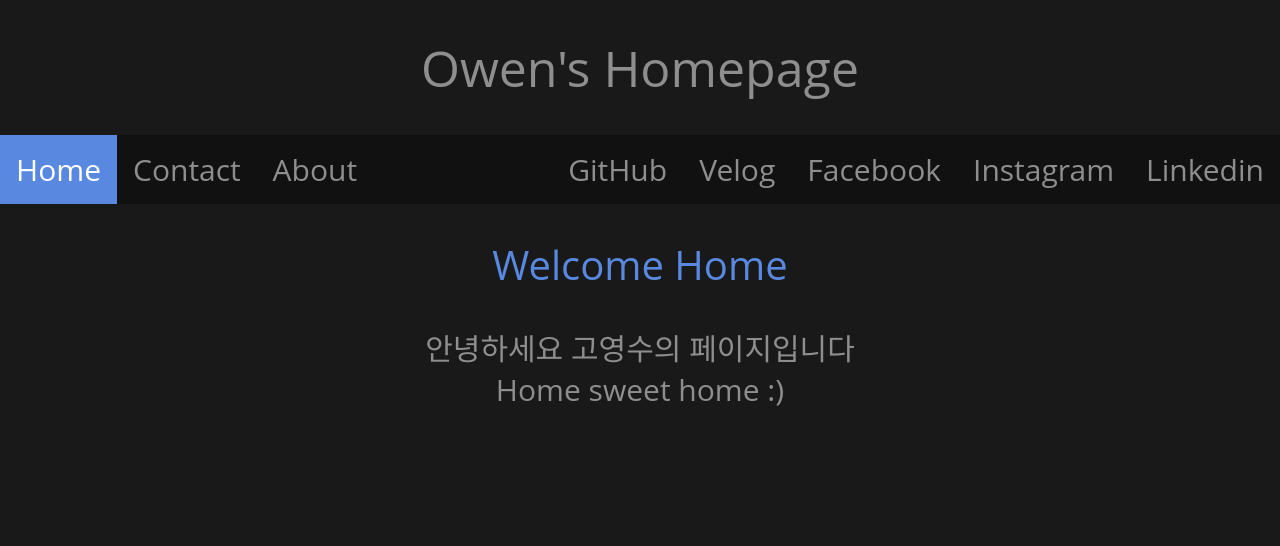
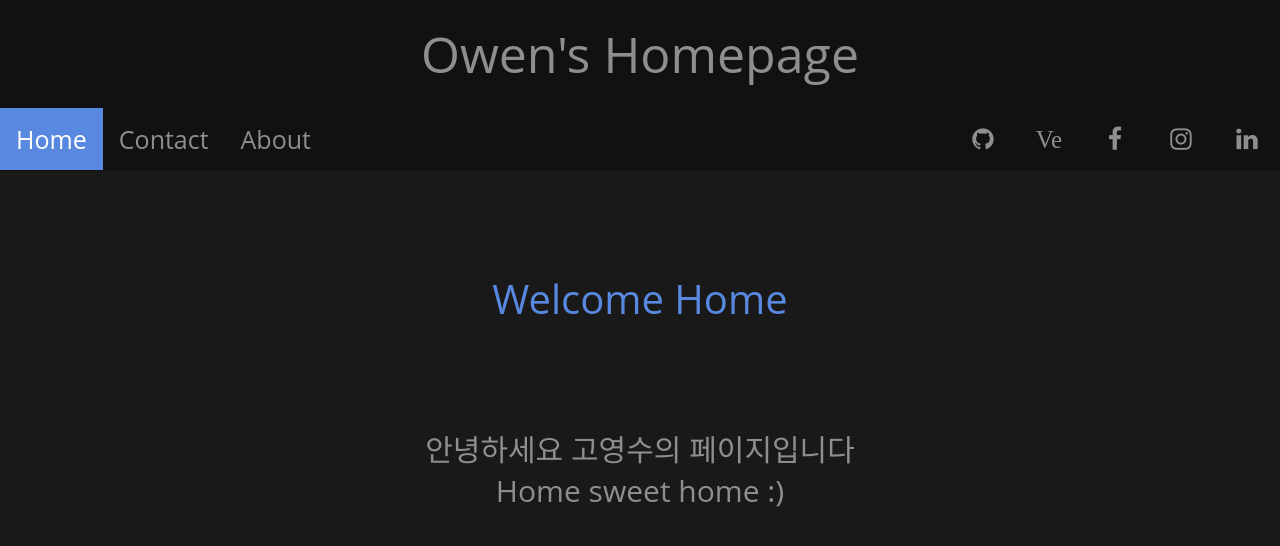
Before and after one commit to kohys92/MyPage, a plain HTML site: page index.html in a window 1280 px wide. Drawn offline with Linux system fonts and the light colour scheme.

Commit message:
Add files via upload
Added Social Media icons to the css

```diff
--- a/index.html
+++ b/index.html
@@ -3,22 +3,24 @@
 <head>
   <title>Owen's Homepage</title>
   <meta charset="utf-8">
+  <link rel="stylesheet" href="https://cdnjs.cloudflare.com/ajax/libs/font-awesome/4.7.0/css/font-awesome.min.css">
   <style>
     h1 {
       color: #8e8e8e;
-      font-size: 50px;
       font: normal 50px 'Open Sans', helvetica, arial, sans-serif;
       text-align: center;
+      background-color: #111;
+      padding: 20px;
+      margin: 0;
     }
     h2 {
       color: #5888e0;
-      font-size: 40px;
       font: normal 40px 'Open Sans', helvetica, arial, sans-serif;
       text-align: center;
+      margin: 100px;
     }
     a {
       color: #8e8e8e;
-      font-size: 30px;
       font: normal 30px 'Open Sans', helvetica, arial, sans-serif;
       text-decoration: none;
     }
@@ -32,6 +34,8 @@
     .topnav {
       overflow: hidden;
       background-color: #111;
+      /* border-top: 1px solid gray; */
+      /* border-bottom: 1px solid gray; */
     }
     .topnav a {
       float: left;
@@ -39,7 +43,7 @@
       text-align: center;
       padding: 14px 16px;
       text-decoration: none;
-      font-size: 30px;
+      font-size: 25px;
     }
     .topnav a:hover {
       background-color:#dbbb9e;
@@ -49,14 +53,26 @@
       background-color: #5888e0;
       color:white;
     }
-    .topnav a.sns {
-      float: right;
-    }
     p {
       color: #8e8e8e;
-      font-size: 30px;
       text-align: center;
       font: normal 30px 'Open Sans', helvetica, arial, sans-serif;
+    }
+    .topnav a.fa {
+      float: right;
+      font-size: 25px;
+    }
+    .fa {
+      padding: 0px;
+      font-size: 30px;
+      width: 30px;
+      text-align: center;
+      text-decoration: none;
+      margin: 5px 2px;
+      border-radius: 50%;
+    }
+    .fa:hover {
+      opacity: 0.7;
     }
   </style>
 </head>
@@ -66,11 +82,11 @@
     <a class="active" href="index.html">Home</a>
     <a href="Contact.html">Contact</a>
     <a href="About.html">About</a>
-    <a href="https://www.linkedin.com/in/young-soo-koh-992b2514a/" class="sns">Linkedin</a>
-    <a href="https://www.instagram.com/owen_kys/" class="sns">Instagram</a>
-    <a href="https://www.facebook.com/owenyoungsookoh/" class="sns">Facebook</a>
-    <a href="https://velog.io/@kohys92" class="sns">Velog</a>
-    <a href="https://github.com/kohys92" class="sns">GitHub</a>
+    <a href="https://www.linkedin.com/in/young-soo-koh-992b2514a/" class="fa fa-linkedin"></a>
+    <a href="https://www.instagram.com/owen_kys/" class="fa fa-instagram"></a>
+    <a href="https://www.facebook.com/owenyoungsookoh/" class="fa fa-facebook"></a>
+    <a href="https://velog.io/@kohys92" class="fa fa-velog">Ve</a>
+    <a href="https://github.com/kohys92" class="fa fa-github"></a>
   </div>
 
   <div style="padding-center">
```
Also changed, not shown: About.html (+28 -13 lines), Contact.html (+28 -13 lines).
